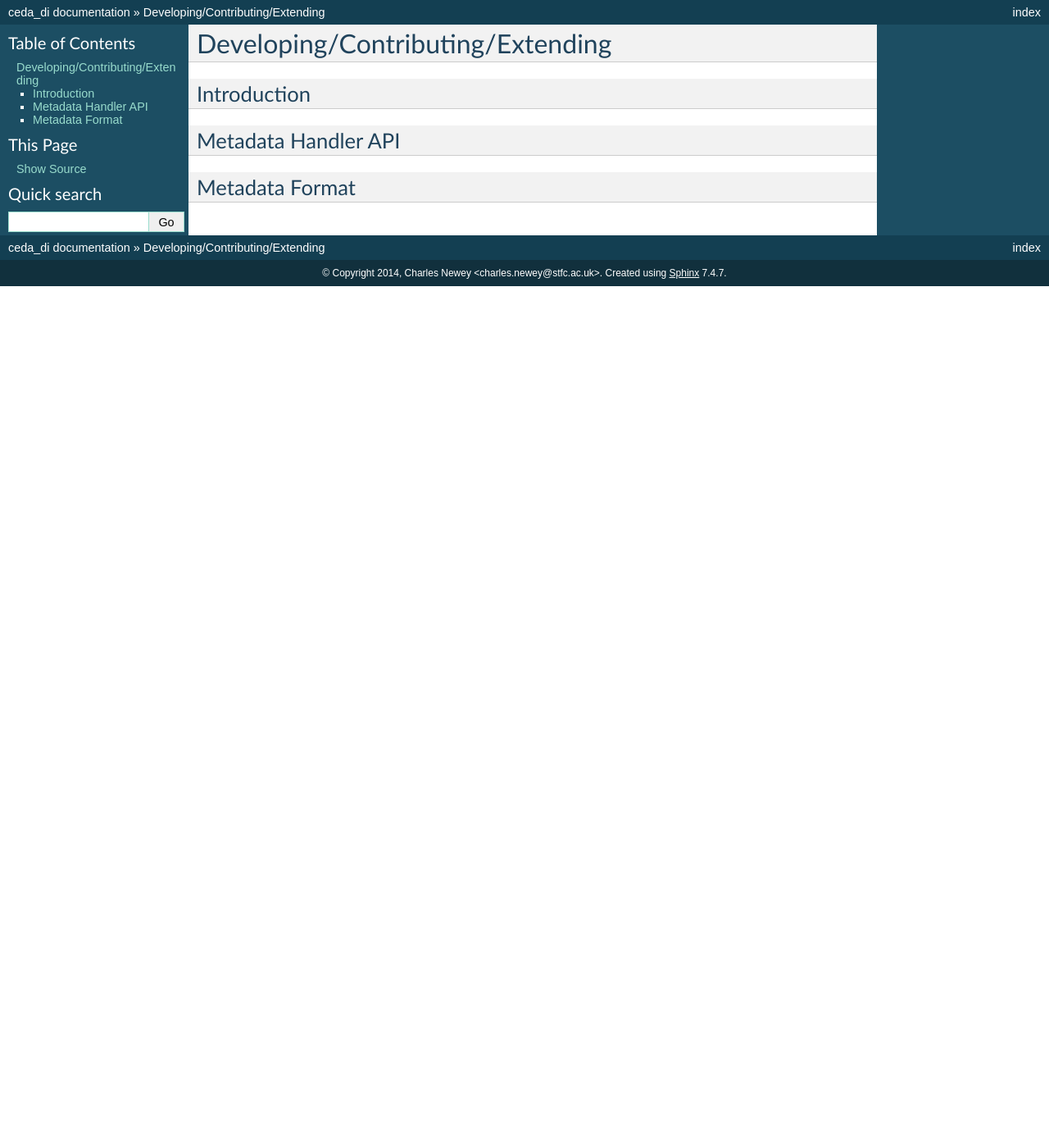
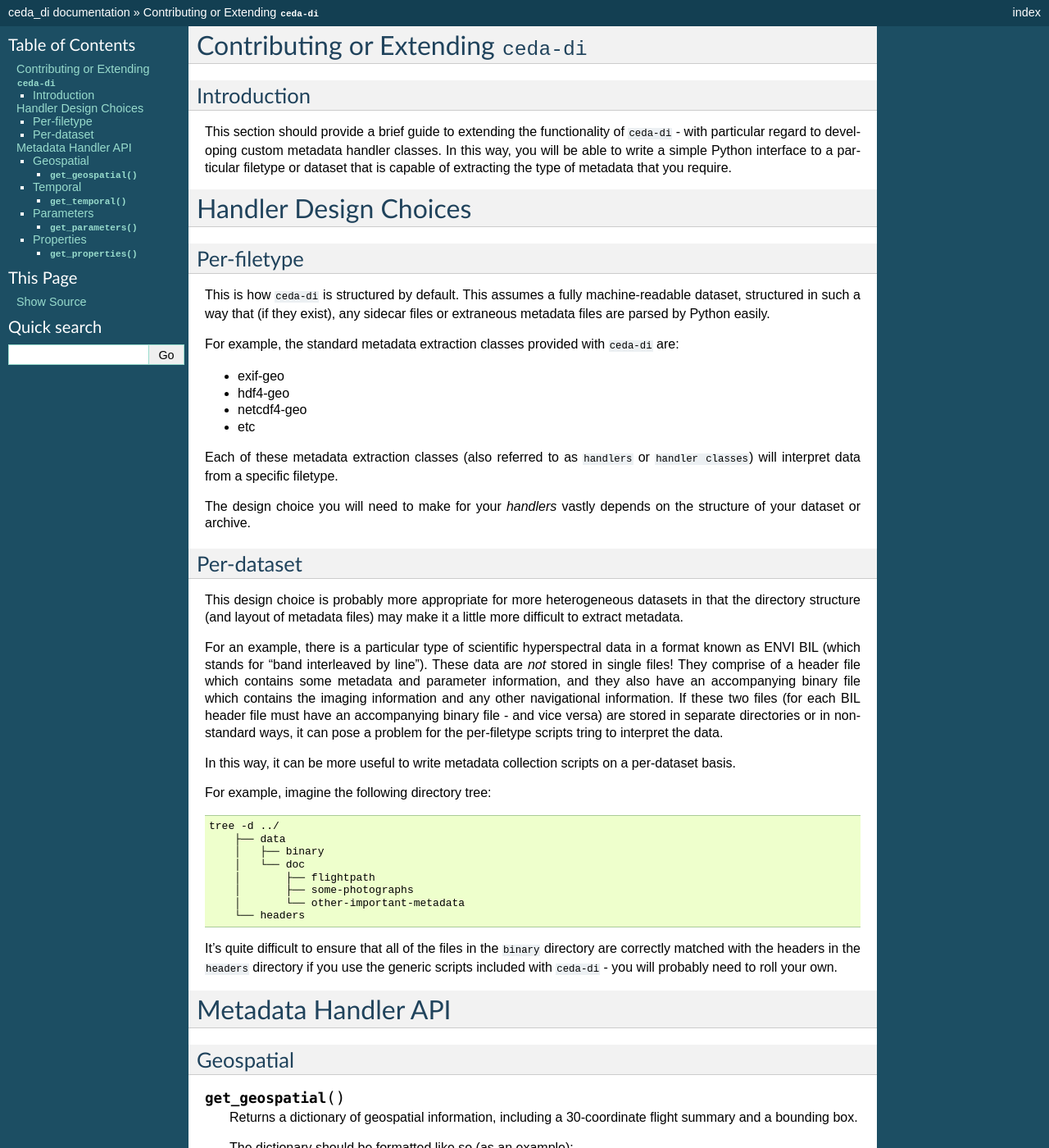
Before and after one commit to cedadev/ceda-di, a Sphinx documentation site: the page built from python/docs/source/contributing.rst, in a window 1280 px wide and 1400 px high. Shown: the whole window at 82% size. Built offline with Sphinx 7.4.7, drawn with Linux system fonts in a browser that asks for light colours; the version number could not be read and is left out; some of the changed text lies outside the part shown.

Commit message:
Add docs for writing handler classes

```diff
--- a/python/docs/source/contributing.rst
+++ b/python/docs/source/contributing.rst
@@ -1,14 +1,170 @@
-Developing/Contributing/Extending
-=================================
+Contributing or Extending ``ceda-di``
+=====================================
 
 Introduction
 ------------
 
+This section should provide a brief guide to extending the functionality of
+``ceda-di`` - with particular regard to developing custom metadata handler
+classes. In this way, you will be able to write a simple Python interface to
+a particular filetype or dataset that is capable of extracting the type of
+metadata that you require.
+
+
+Handler Design Choices
+======================
+
+Per-filetype
+------------
+
+This is how ``ceda-di`` is structured by default. This assumes a fully
+machine-readable dataset, structured in such a way that (if they exist), any
+sidecar files or extraneous metadata files are  parsed by Python easily.
+
+For example, the standard metadata extraction classes provided with ``ceda-di``
+are:
+
+* exif-geo
+* hdf4-geo
+* netcdf4-geo
+* etc
+
+Each of these metadata extraction classes (also referred to as ``handlers`` or
+``handler classes``) will interpret data from a specific filetype.
+
+The design choice you will need to make for your *handlers* vastly depends
+on the structure of your dataset or archive.
+
+
+Per-dataset
+-----------
+
+This design choice is probably more appropriate for more heterogeneous datasets
+in that the directory structure (and layout of metadata files) may make it
+a little more difficult to extract metadata.
+
+For an example, there is a particular type of scientific hyperspectral data
+in a format known as ENVI BIL (which stands for "band interleaved by line").
+These data are *not* stored in single files!
+They comprise of a header file which contains some metadata and parameter
+information, and they also have an accompanying binary file which contains the
+imaging information and any other navigational information.
+If these two files (for each BIL header file must have an accompanying binary
+file - and vice versa) are stored in separate directories or in non-standard
+ways, it can pose a problem for the per-filetype scripts tring to interpret
+the data.
+
+In this way, it can be more useful to write metadata collection scripts on a
+per-dataset basis.
+
+For example, imagine the following directory tree:
+
+.. code-block:: bash
+
+    tree -d ../
+        ├── data
+        │   ├── binary
+        │   └── doc
+        │       ├── flightpath
+        │       ├── some-photographs
+        │       └── other-important-metadata
+        └── headers
+
+It's quite difficult to ensure that all of the files
+in the ``binary`` directory are correctly matched with the headers in the
+``headers`` directory if you use the generic scripts included with ``ceda-di``
+- you will probably need to roll your own.
 
 
 Metadata Handler API
---------------------
+====================
+
+Geospatial
+----------
+
+.. function:: get_geospatial()
+
+    Returns a dictionary of geospatial information, including a 30-coordinate
+    flight summary and a bounding box.
+
+    The dictionary should be formatted like so (as an example):
+
+    .. code-block:: python
+
+        "spatial": {
+            "lat": [
+                1.0293,
+                8.4756
+            ],
+            "lon": [
+                1.2345,
+                9.8765
+            ]
+        }
 
 
-Metadata Format
----------------
+Temporal
+--------
+
+.. function:: get_temporal()
+
+    Returns a dictionary of temporal information, including start and end times
+    for time-series data.
+
+    The dictionary should be formatted like so (as an example):
+
+    .. code-block:: python
+
+        "temporal": {
+            # MUST use ISO8601 datetimestamps
+            "start_time": "2014-11-28T16:14:05+00:00",
+            "end_time": "2014-11-28T16:42:40+00:00"
+        }
+
+
+Parameters
+----------
+
+.. function:: get_parameters()
+
+    Returns a multi-level nested dictionary describing various elements of the
+    parameters.
+
+    The dictionary should be formatted like so (as an example):
+
+    .. code-block:: python
+
+        "parameters": [
+            [
+                {
+                    "name": "long_name",
+                    "value": "time of measurement"
+                },
+                {
+                    "name": "standard_name",
+                    "value": "time"
+                },
+            ],
+            [
+                {
+                    "name": "long_name",
+                    "value": "Air speed"
+                },
+                {
+                    "name": "standard_name",
+                    "value": "platform_speed_wrt_air"
+                }
+            ]
+        ]
+
+    Please note that for this dictionary type, "name" refers to the name of the
+    parameter property - for example, "long_name" or "standard_name". "value"
+    refers to the value extracted from the file (e.g. "time").
+
+
+Properties
+----------
+
+.. function:: get_properties()
+
+    Returns a dictionary containing metadata from all of the above functions.
```
